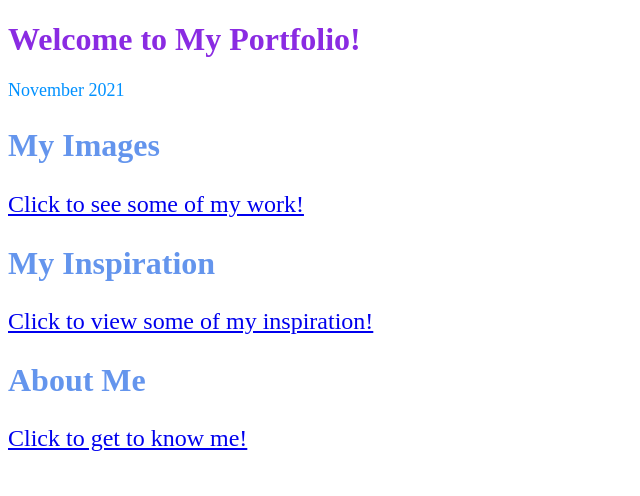
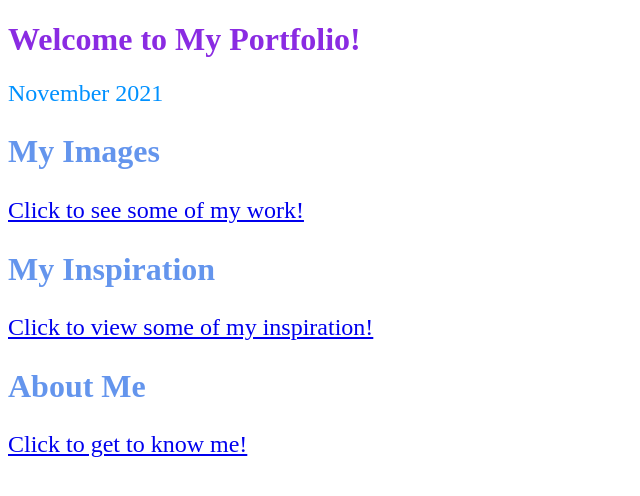
Before and after one commit to brynnb23/portfoliowebsite, a plain HTML site: page index.html in a window 1280 px wide. Shown: the whole page, without its empty margins (0-640 px from the left). Drawn offline with Linux system fonts and the light colour scheme.

Commit message:
changed size

```diff
--- a/index.html
+++ b/index.html
@@ -26,4 +26,4 @@
  h1 {color:blueviolet}
 h2 {color:cornflowerblue; font-size: xx-large;}
 p {font-size: x-large;}
-div {color:rgb(0, 145, 255) ; font-size: large;}
+div {color:rgb(0, 145, 255) ; font-size: x-large;}
```
